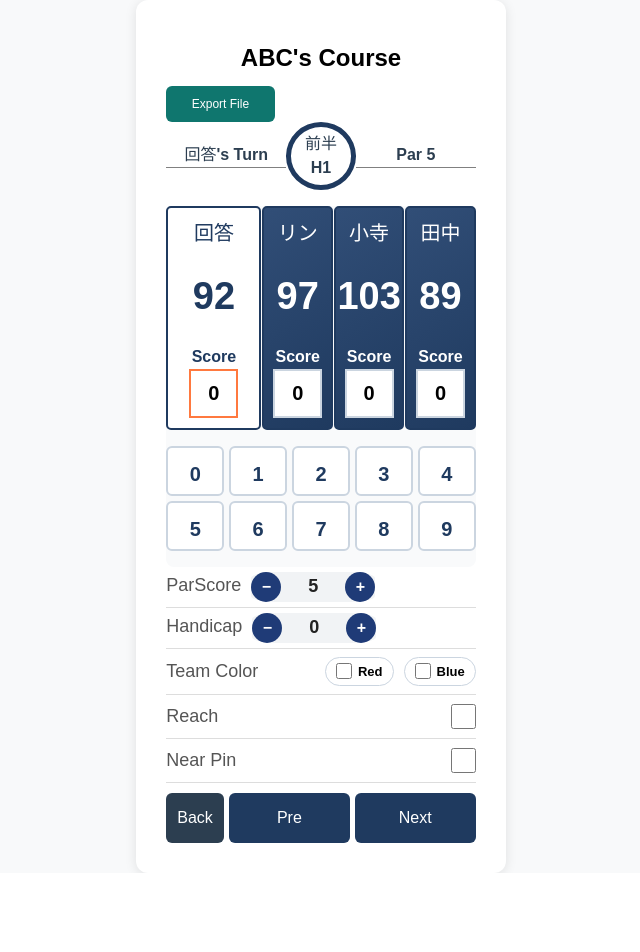
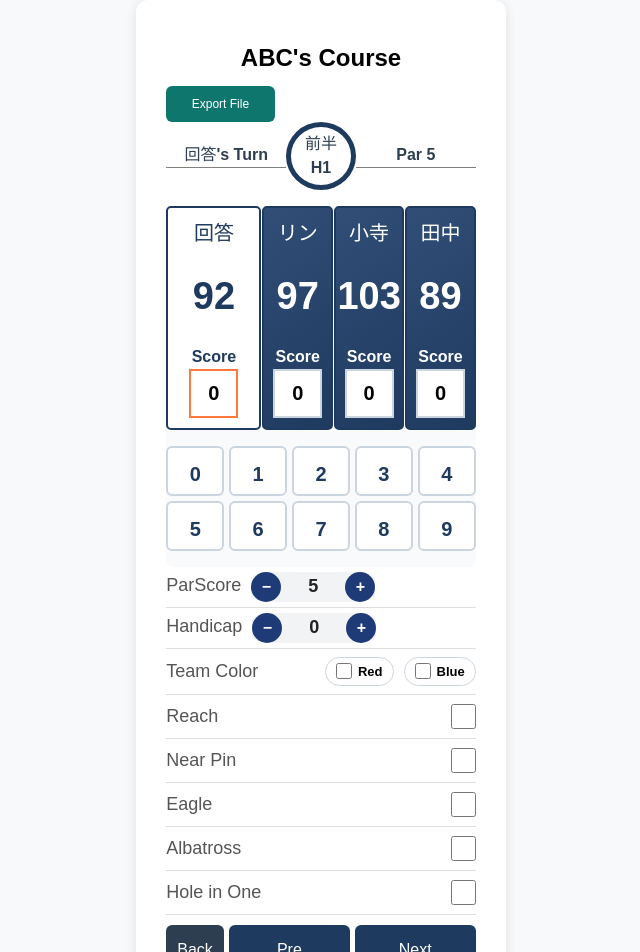
Before and after one commit to HoangAnMSc/Golf-Score-Calculator, a React (Vite) app in the folder frontend/: page /score in a window 1280 px wide. Shown: the top 952 px of the page, without its empty margins (319-959 px from the left). Before the commit the page ends 873 px from the top, so only its background shows below. Built offline with nearby package versions, Linux system fonts and the light colour scheme.

Commit message:
update score page

```diff
--- a/frontend/src/pages/score.jsx
+++ b/frontend/src/pages/score.jsx
@@ -16,6 +16,9 @@ const Score = () => {
       handicap: 0,
       reach: false,
       nearPin: false,
+      Eagle: false,
+      Albatross: false,
+      HoleInOne: false,
       teamColor: "",
     }))
   );
@@ -42,6 +45,9 @@ const Score = () => {
       handicap: Number(scores[i].handicap || 0),
       reach: !!scores[i].reach,
       nearPin: !!scores[i].nearPin,
+      Eagle: !!scores[i].Eagle,
+      Albatross: !!scores[i].Albatross,
+      HoleInOne: !!scores[i].HoleInOne,
       teamColor: scores[i].teamColor || "",
     }));
 
@@ -298,6 +304,60 @@ const Score = () => {
           </div>
         </div>
 
+        {/* Eagle row */}
+        <div className="checkbox-row">
+          <div className="checkbox-label">Eagle</div>
+          <div className="checkbox-cell">
+            <input
+              type="checkbox"
+              checked={!!scores[activePlayerIdx].Eagle}
+              onChange={(e) =>
+                setScores((prev) => {
+                  const next = [...prev];
+                  next[activePlayerIdx].Eagle = e.target.checked;
+                  return next;
+                })
+              }
+            />
+          </div>
+        </div>
+
+        {/* Albatross row */}
+        <div className="checkbox-row">
+          <div className="checkbox-label">Albatross</div>
+          <div className="checkbox-cell">
+            <input
+              type="checkbox"
+              checked={!!scores[activePlayerIdx].Albatross}
+              onChange={(e) =>
+                setScores((prev) => {
+                  const next = [...prev];
+                  next[activePlayerIdx].Albatross = e.target.checked;
+                  return next;
+                })
+              }
+            />
+          </div>
+        </div>
+
+        {/* Hole in One row */}
+        <div className="checkbox-row">
+          <div className="checkbox-label">Hole in One</div>
+          <div className="checkbox-cell">
+            <input
+              type="checkbox"
+              checked={!!scores[activePlayerIdx].HoleInOne}
+              onChange={(e) =>
+                setScores((prev) => {
+                  const next = [...prev];
+                  next[activePlayerIdx].HoleInOne = e.target.checked;
+                  return next;
+                })
+              }
+            />
+          </div>
+        </div>
+
         <div className="nav_bar">
           <button id="back_btn" type="button" onClick={() => navigate("/rule")}>
             Back
```
